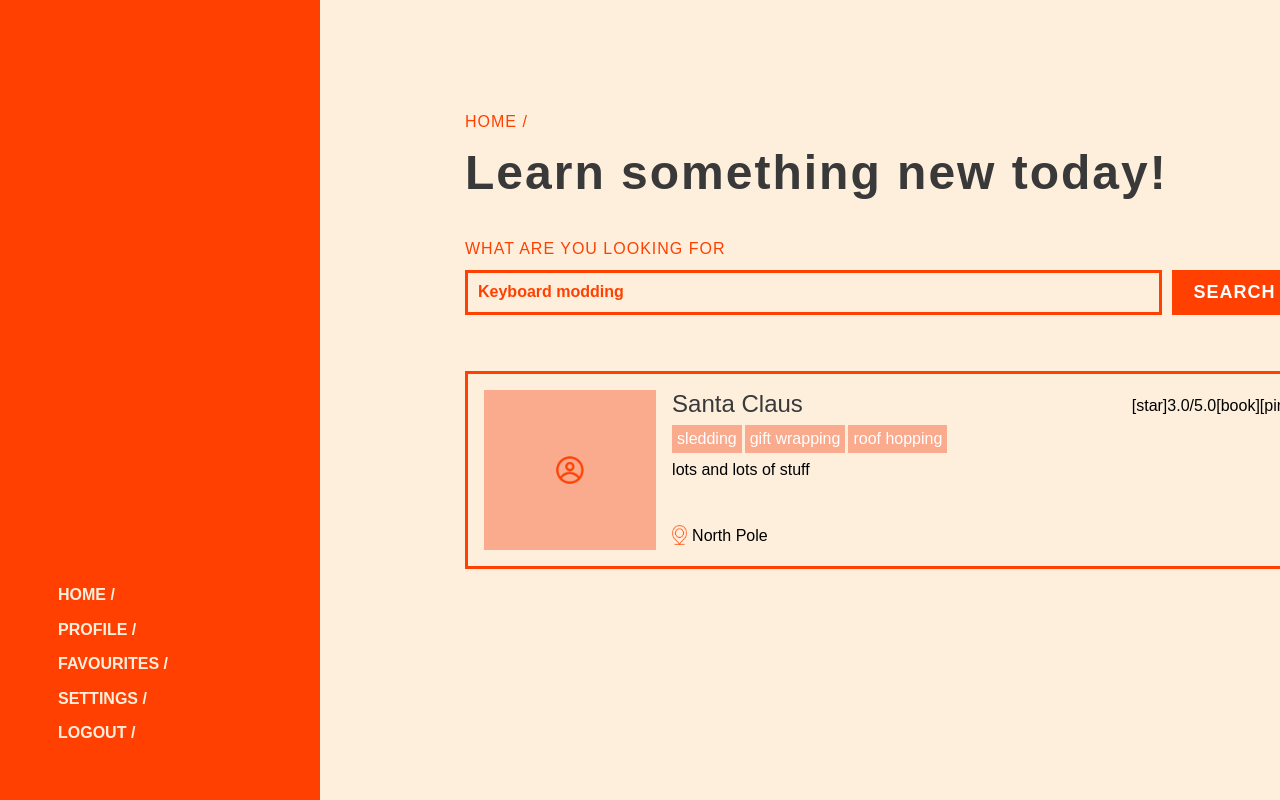
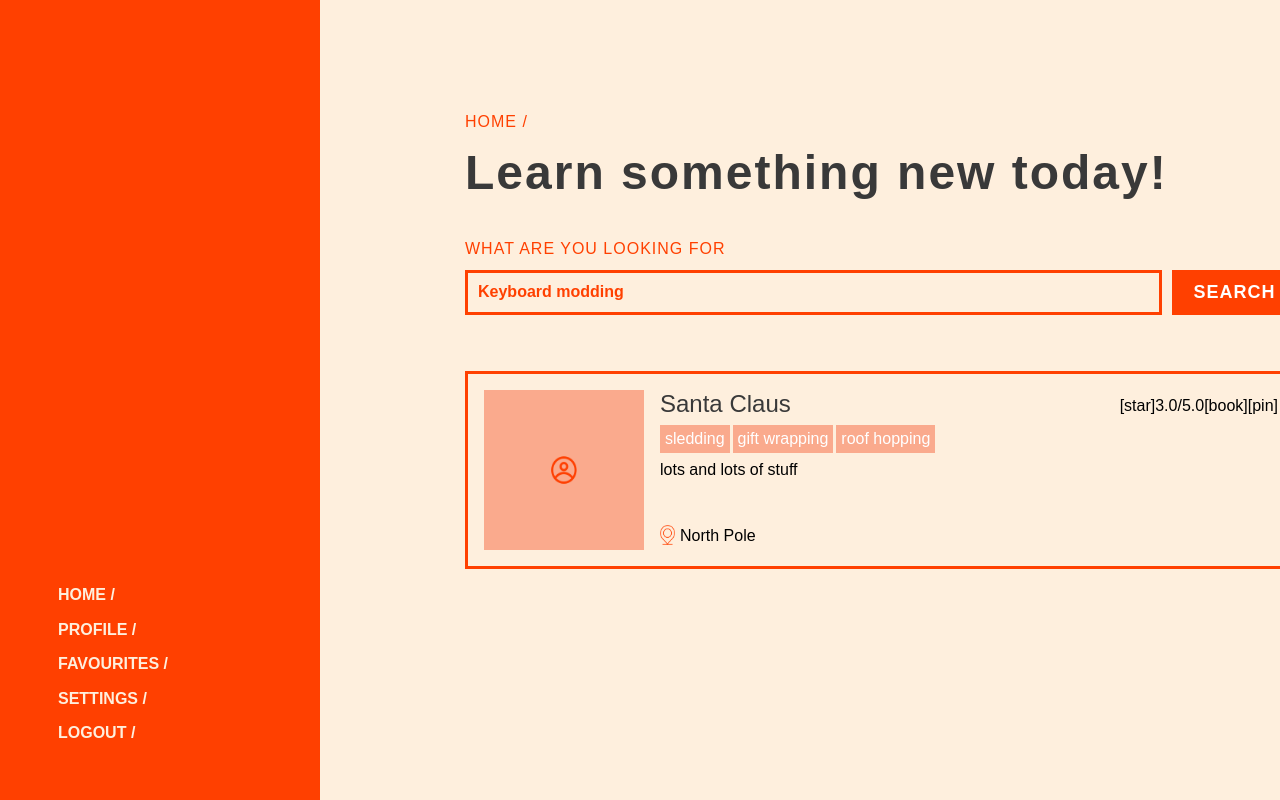
Before and after one commit to Your-Missing-Semester/permuto, a React (Create React App) app in the folder frontend/: page /home in a window 1280 px wide. Built offline with nearby package versions, Linux system fonts and the light colour scheme.

Commit message:
Fix accidental deletion

```diff
--- a/frontend/src/components/HomePage/Profiles/profiles.module.css
+++ b/frontend/src/components/HomePage/Profiles/profiles.module.css
@@ -41,6 +41,11 @@
     max-width: 450px;
     overflow: hidden;
     white-space: nowrap;
+}
+
+.pfp {
+    width: 160px;
+    height: 160px;
 }
 
 .username:hover {
```
